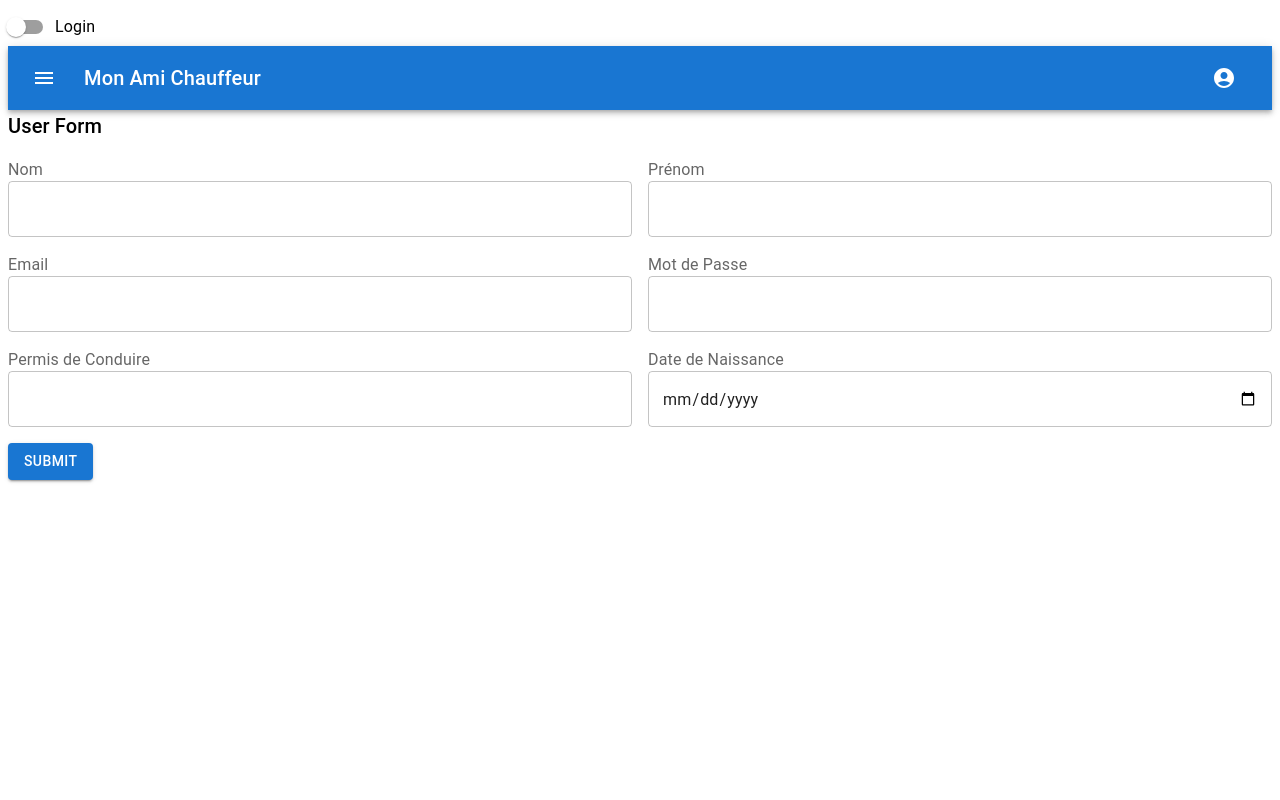
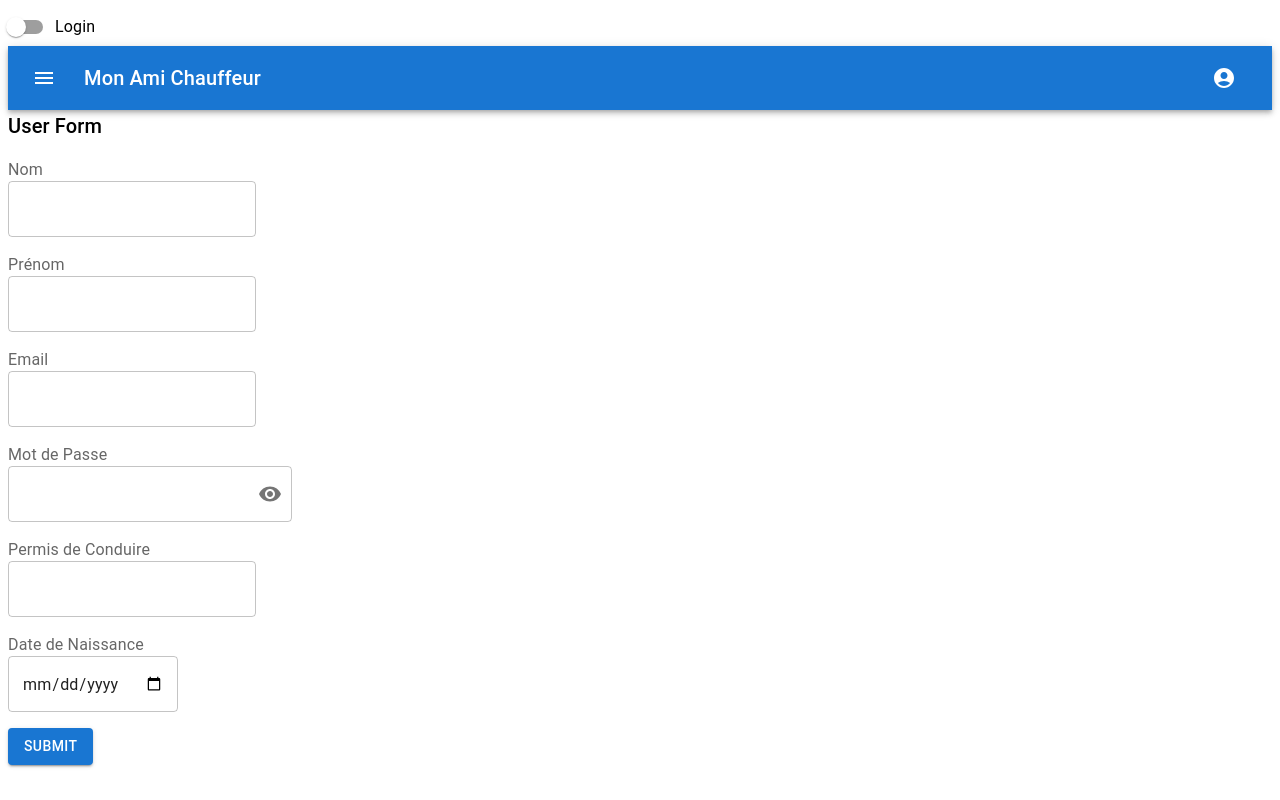
Before and after one commit to eng-guntherhaas/monAmiChauffeurFrontend, a Next.js app: page /signup in a window 1280 px wide. Built offline with nearby package versions, Linux system fonts and the light colour scheme.

Commit message:
refactor signup signin

```diff
--- a/src/app/layout.js
+++ b/src/app/layout.js
@@ -10,7 +10,7 @@ export default function RootLayout({ children }) {
     <html lang="en">
       <body className={inter.className}>
         <Navbar />
-        <Box>{children}</Box>
+        {children}
       </body>
     </html>
   );
--- a/src/app/signup/page.js
+++ b/src/app/signup/page.js
@@ -7,7 +7,11 @@ import {
   FormLabel,
   Typography,
   Grid,
+  InputAdornment,
+  IconButton,
+  Box,
 } from "@mui/material";
+import { Visibility, VisibilityOff } from "@mui/icons-material";
 
 export default function SignupPage() {
   const [user, setUser] = useState({
@@ -18,6 +22,9 @@ export default function SignupPage() {
     driversId: "",
     birthDate: new Date(),
   });
+  const [showPassword, setShowPassword] = useState(false);
+
+  const [passwordError, setPasswordError] = useState(null);
 
   const handleSubmit = (event) => {
     event.preventDefault();
@@ -29,17 +36,45 @@ export default function SignupPage() {
 
   const handleChange = (event) => {
     const { name, value } = event.target;
+
     setUser((prevUser) => ({ ...prevUser, [name]: value }));
+
+    if (name === "password") {
+      validatePassword(value);
+    }
+  };
+
+  const validatePassword = (passwordValue) => {
+    if (passwordValue.length < 8) {
+      setPasswordError("Password must be at least 8 characters");
+    } else if (!/[a-zA-Z]/.test(passwordValue)) {
+      setPasswordError("Password must contain at least one letter");
+    } else if (!/\d/.test(passwordValue)) {
+      setPasswordError("Password must contain at least one number");
+    } else {
+      setPasswordError(null);
+    }
+  };
+
+  const handleClickShowPassword = () => {
+    setShowPassword(!showPassword);
   };
 
   return (
-    <Grid container justifyContent={"center"} alignItems={"center"} spacing={2}>
+    <Box
+      sx={{
+        display: "flex",
+        justifyContent: "center",
+        alignItems: "center",
+      }}
+    >
+      <Grid container justifyContent="center" alignItems="center" spacing={2}>
         <Grid item xs={12}>
           <Typography variant="h6">User Form</Typography>
         </Grid>
 
-      <Grid item xs={6}>
-        <FormControl fullWidth>
+        <Grid item xs={12}>
+          <FormControl>
             <FormLabel>Nom</FormLabel>
 
             <TextField
@@ -52,8 +87,8 @@ export default function SignupPage() {
           </FormControl>
         </Grid>
 
-      <Grid item xs={6}>
-        <FormControl fullWidth>
+        <Grid item xs={12}>
+          <FormControl>
             <FormLabel>Prénom</FormLabel>
 
             <TextField
@@ -66,8 +101,8 @@ export default function SignupPage() {
           </FormControl>
         </Grid>
 
-      <Grid item xs={6}>
-        <FormControl fullWidth>
+        <Grid item xs={12}>
+          <FormControl>
             <FormLabel>Email</FormLabel>
 
             <TextField
@@ -80,8 +115,8 @@ export default function SignupPage() {
           </FormControl>
         </Grid>
 
-      <Grid item xs={6}>
-        <FormControl fullWidth>
+        <Grid item xs={12}>
+          <FormControl error={passwordError !== null}>
             <FormLabel>Mot de Passe</FormLabel>
 
             <TextField
@@ -90,13 +125,32 @@ export default function SignupPage() {
               value={user.password}
               onChange={handleChange}
               variant="outlined"
-            type="password"
+              type={showPassword ? "text" : "password"}
+              InputProps={{
+                endAdornment: (
+                  <InputAdornment position="end">
+                    <IconButton
+                      aria-label="toggle password visibility"
+                      onClick={handleClickShowPassword}
+                      edge="end"
+                    >
+                      {showPassword ? <VisibilityOff /> : <Visibility />}
+                    </IconButton>
+                  </InputAdornment>
+                ),
+              }}
             />
+
+            {passwordError && (
+              <Typography variant="caption" color="error">
+                {passwordError}
+              </Typography>
+            )}
           </FormControl>
         </Grid>
 
-      <Grid item xs={6}>
-        <FormControl fullWidth>
+        <Grid item xs={12}>
+          <FormControl>
             <FormLabel>Permis de Conduire</FormLabel>
 
             <TextField
@@ -109,8 +163,8 @@ export default function SignupPage() {
           </FormControl>
         </Grid>
 
-      <Grid item xs={6}>
-        <FormControl fullWidth>
+        <Grid item xs={12}>
+          <FormControl>
             <FormLabel>Date de Naissance</FormLabel>
 
             <TextField
@@ -130,5 +184,6 @@ export default function SignupPage() {
           </Button>
         </Grid>
       </Grid>
+    </Box>
   );
 }
```
Also changed, not shown: src/app/signin/page.js (+70 -5 lines). Lines whose indentation alone changed are shown as unchanged.
